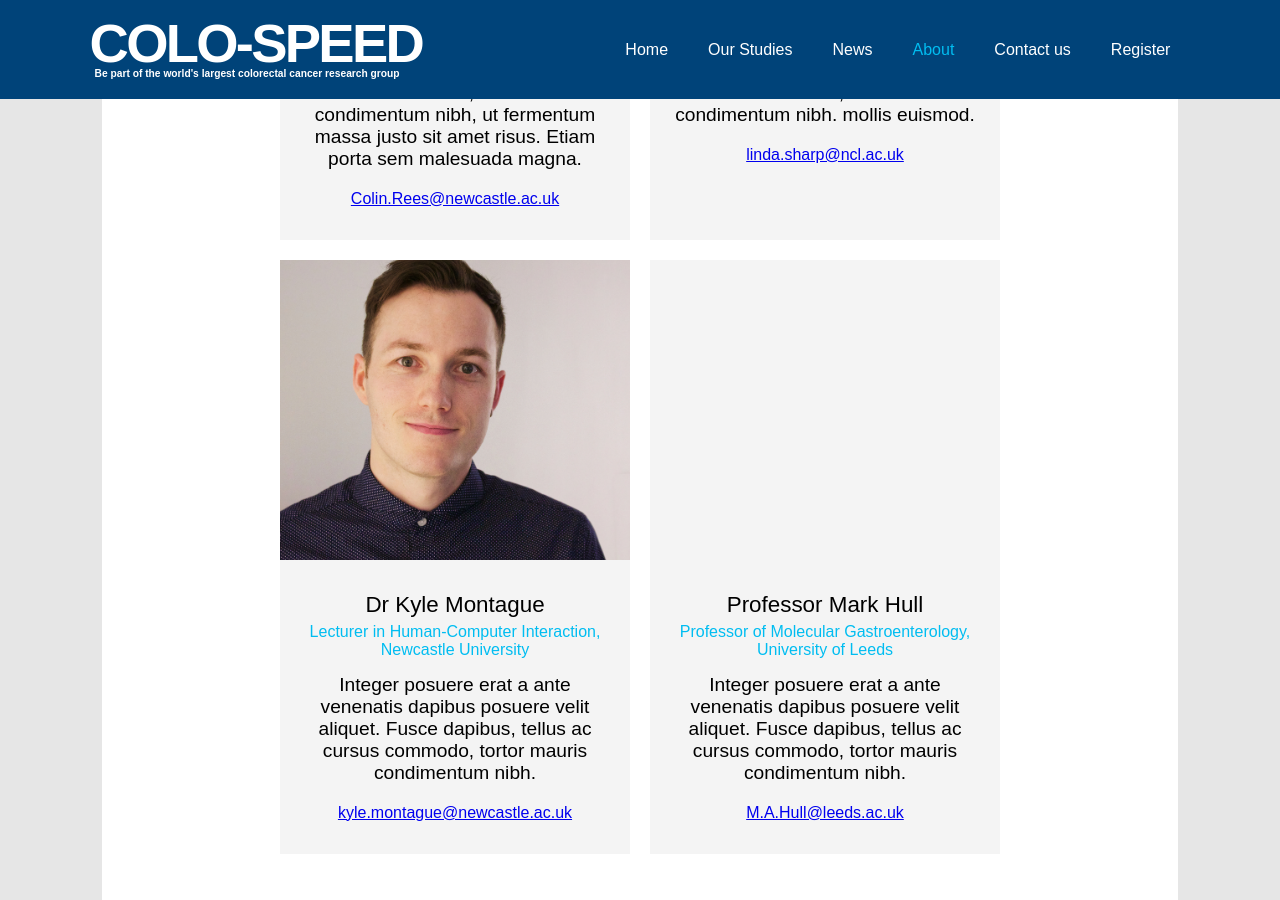
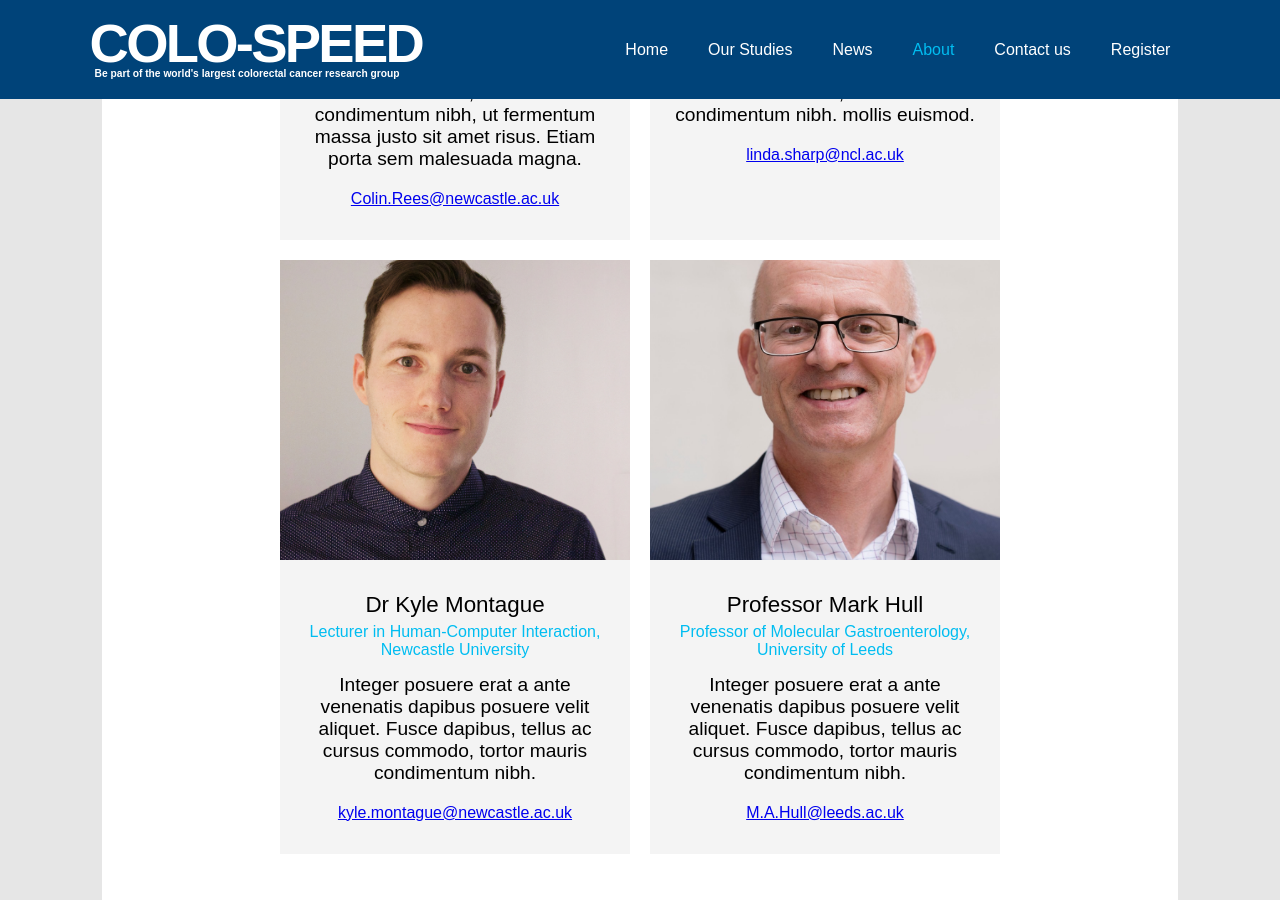
Before and after one commit to not-dalia/colo-speed-v2, a Jekyll site: the page built from _pages/about.html, in a window 1280 px wide and 900 px high, scrolled down 2713 px. Built offline with Jekyll 4.4.1, drawn with Linux system fonts in a browser that asks for light colours; some web fonts are replaced.

Commit message:
merged commits

```diff
--- a/_data/members.yml
+++ b/_data/members.yml
@@ -20,4 +20,4 @@
   affiliation: Professor of Molecular Gastroenterology, University of Leeds
   bio: Integer posuere erat a ante venenatis dapibus posuere velit aliquet. Fusce dapibus, tellus ac cursus commodo, tortor mauris condimentum nibh.
   email: M.A.Hull@leeds.ac.uk
-  image: /assets/images/studies/mark.jpg
+  image: /assets/images/people/mark.jpg
--- a/index.html
+++ b/index.html
@@ -137,9 +137,6 @@ layout: parent
           <div class="partner-logo">
             <a href="#"><img src="/assets/images/overview/bobbyrobson.svg" alt="The Sir Bobby Robson Foundation"></a>
           </div>
-          <div class="partner-logo">
-            <a href="#"><img src="/assets/images/overview/parabola.jpg" alt="Parabola"></a>
-          </div>
         </div>
       </div>
     </div>
```
